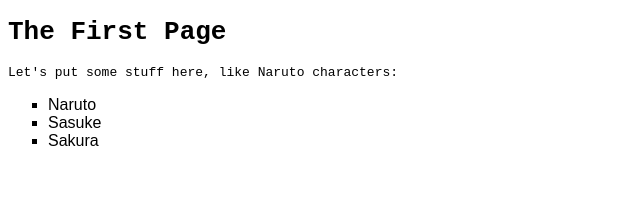
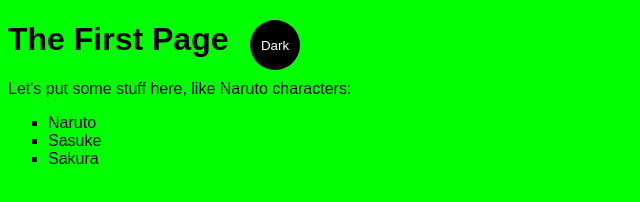
Before and after one commit to joaovictormorcelli/myFirstWebSite, a plain HTML site: page index.html in a window 1280 px wide. Shown: the whole page, without its empty margins (0-640 px from the left). Drawn offline with Linux system fonts and the light colour scheme.

Commit message:
Other Steps

```diff
--- a/app.js
+++ b/app.js
@@ -0,0 +1,17 @@
+'use strict'
+
+const switcher = document.querySelector('.btn');
+
+switcher.addEventListener('click', function(){
+    document.body.classList.toggle('dark-theme')
+
+    var className = document.body.className;
+    if(className == "light-theme"){
+        this.textContent = "Dark";
+    }
+    else{
+        this.textContent = "Light";
+    }
+
+    console.log('current class name: ' + className);
+});
--- a/index.html
+++ b/index.html
@@ -6,7 +6,7 @@
     <title>Document</title>
     <link rel="stylesheet" href="main.css">
 </head>
-<body>
+<body class="light-theme">
     <h1>The First Page</h1>
     <p id="msg">Let's put some stuff here, like Naruto characters:</p>
     <ul>
@@ -15,5 +15,19 @@
         <li class="list">Sakura</li>
     </ul>
 
+    <div>
+        <button class="btn">Dark</button>
+    </div>
+
+
+
+
+
+
+
+
+    <script src="app.js"></script>
+    <noscript>You need to enable JavaScript to view the full site.</noscript>
+
 </body>
 </html>
--- a/main.css
+++ b/main.css
@@ -14,6 +14,45 @@ li{
     list-style: square;
 }
 
-#msg{
-    font-family: monospace;
+
+.light-theme{
+    --bg: var(--green);
+    --fontColor: var(--black);
+    --btnBg: var(--black);
+    --btnFontColor: var(--white);
 }
+
+.dark-theme{
+    --bg: var(--black);
+    --fontColor: var(--green);
+    --btnBg: var(--white);
+    --btnFontColor: var(--black);
+}
+
+:root{
+    --green: #00FF00;
+    --white: #ffffff;
+    --black: #000000;
+}
+
+* {
+    color: var(--fontColor);
+    font-family: Arial, Helvetica, sans-serif;
+}
+
+body{
+    background: var(--bg);
+}
+
+.btn{
+    color: var(--btnFontColor);
+    background-color: var(--btnBg);
+    position: absolute;
+    top: 20px;
+    left: 250px;
+    height: 50px;
+    width: 50px;
+    border-radius: 50%;
+    border: none;
+
+}
```
